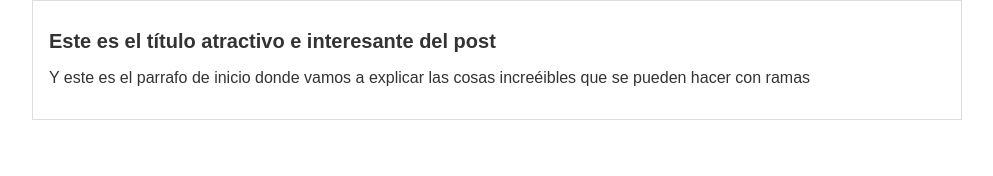
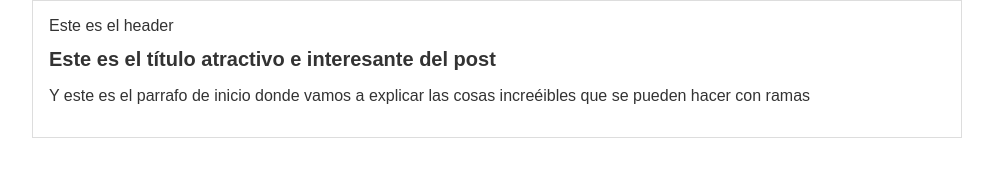
Before and after one commit to sceballosdev/hyperblog, a plain HTML site: page index.html in a window 1280 px wide. Shown: the whole page, without its empty margins (143-1136 px from the left). Drawn offline with Linux system fonts and the light colour scheme.

Commit message:
Se agrega la version incial del header

```diff
--- a/index.html
+++ b/index.html
@@ -7,6 +7,9 @@
 </head>
 <body>
 <div id="container">
+    <div class="header">
+        Este es el header
+    </div>
     <div id="post">
         <h1>Este es el título atractivo e interesante del post</h1>
         <p>Y este es el parrafo de inicio donde vamos a explicar las cosas increéibles que se pueden hacer con ramas</p>
```
